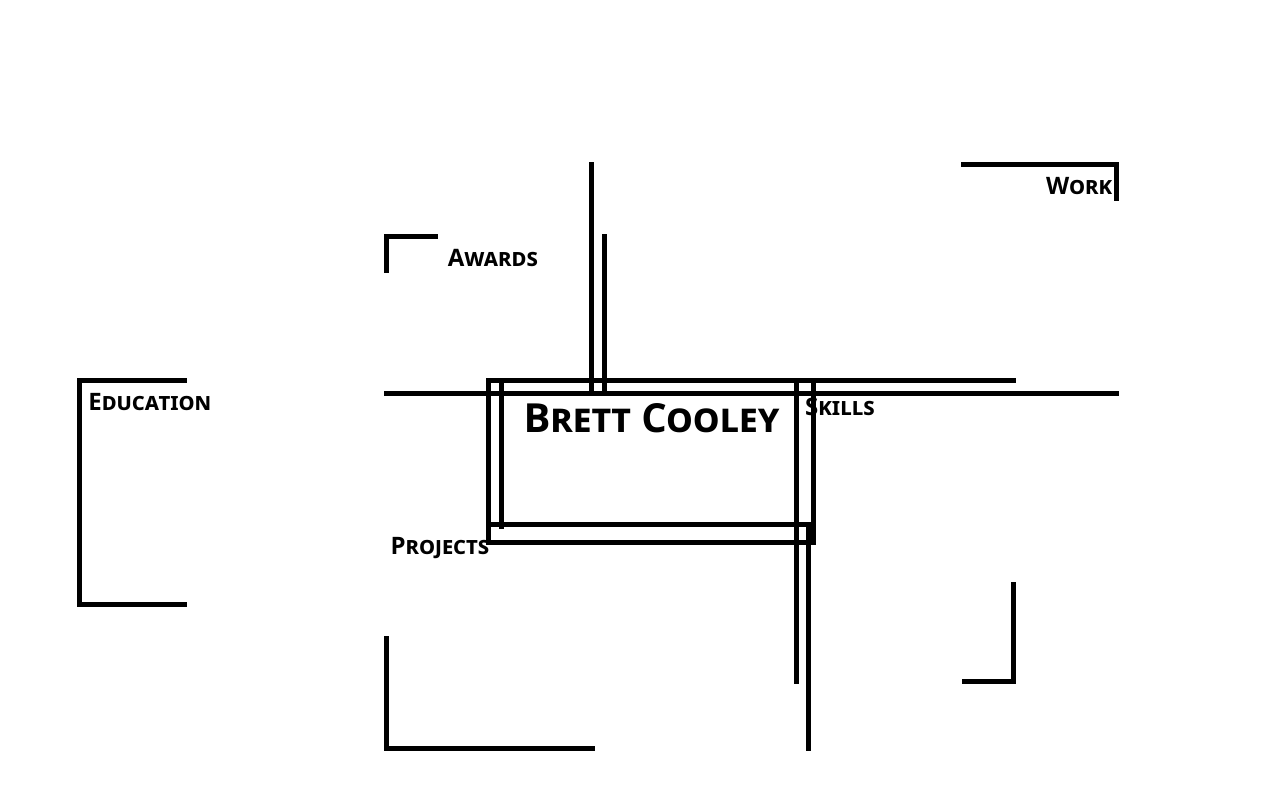
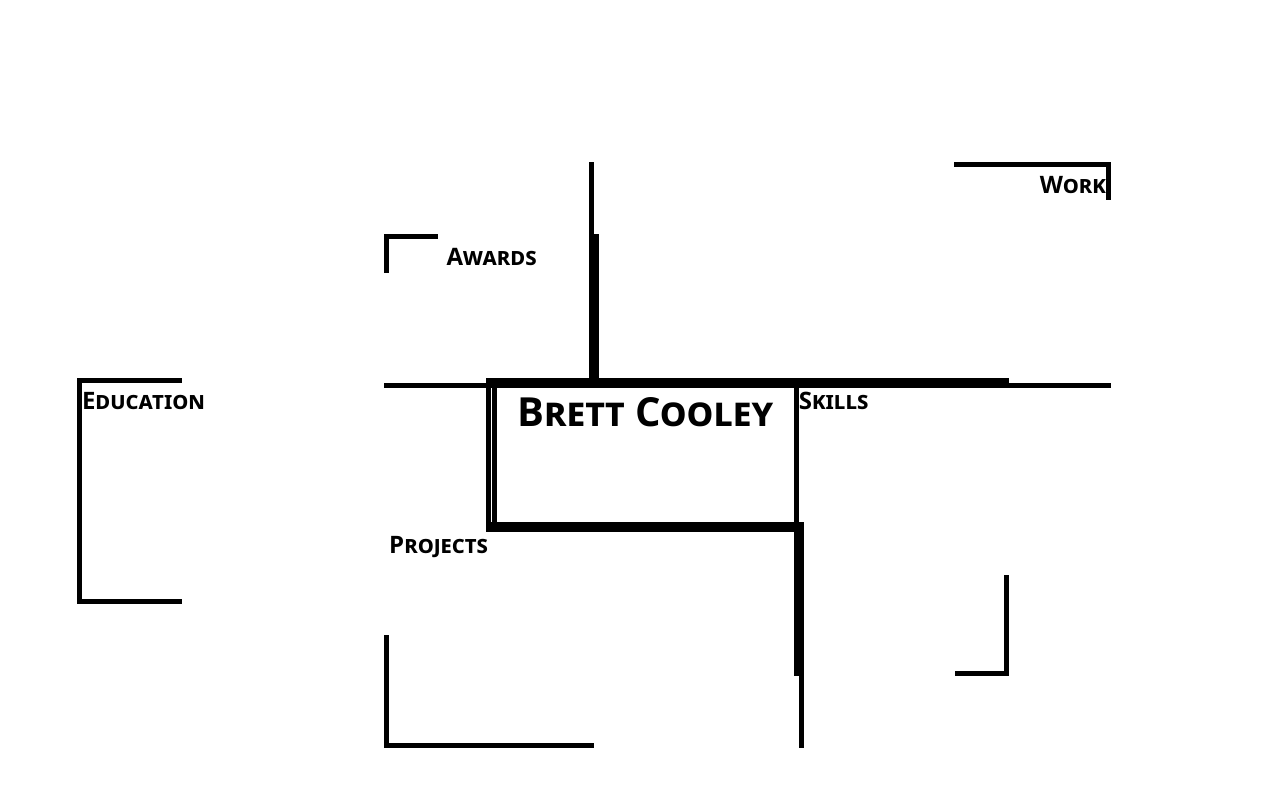
Before and after one commit to brcooley/brcooley.github.com, a Jekyll site: the page built from resume/index.html, in a window 1280 px wide. Shown: the top 790 px of the page. Built offline with Jekyll 4.4.1, drawn with Linux system fonts in a browser that asks for light colours; Markdown is read by kramdown in place of the engine named in the settings.

Commit message:
Standardized borders

```diff
--- a/css/resume-simple.css
+++ b/css/resume-simple.css
@@ -39,7 +39,7 @@ footer {
 
 .container {
   position: absolute;
-  padding: 0.5%; }
+  padding: 0.4%; }
 
 #content {
   height: 100%; }
@@ -50,15 +50,41 @@ footer {
   width: 24%;
   height: 16%;
   top: 42%;
-  left: 38%;
-  border: 5px solid black; }
+  left: 38%; }
+  #name:before {
+    content: "";
+    position: absolute;
+    border-top: 5px solid black;
+    left: 0%;
+    top: 0%;
+    right: 0%; }
+  #name .border-left {
+    content: "";
+    position: absolute;
+    border-left: 5px solid black;
+    left: 0%;
+    top: 0%;
+    bottom: 0%; }
+  #name:after {
+    content: "";
+    position: absolute;
+    border-bottom: 5px solid black;
+    left: 0%;
+    right: 0%;
+    bottom: 0%; }
+  #name .border-right {
+    content: "";
+    position: absolute;
+    border-right: 5px solid black;
+    top: 0%;
+    right: 0%;
+    bottom: 0%; }
 
 #edu {
   height: 24%;
   width: 32%;
   top: 42%;
-  left: 6%;
-  border-left: 5px solid black; }
+  left: 6%; }
   #edu:before {
     content: "";
     position: absolute;
@@ -66,6 +92,13 @@ footer {
     left: 0%;
     top: 0%;
     right: 75%; }
+  #edu .border-left {
+    content: "";
+    position: absolute;
+    border-left: 5px solid black;
+    left: 0%;
+    top: 0%;
+    bottom: 0%; }
   #edu:after {
     content: "";
     position: absolute;
@@ -86,9 +119,7 @@ footer {
   height: 24%;
   width: 40%;
   top: 18%;
-  left: 46%;
-  border-left: 5px solid black;
-  border-bottom: 5px solid black; }
+  left: 46%; }
   #work:before {
     content: "";
     position: absolute;
@@ -96,6 +127,20 @@ footer {
     left: 70%;
     top: 0%;
     right: 0%; }
+  #work .border-left {
+    content: "";
+    position: absolute;
+    border-left: 5px solid black;
+    left: 0%;
+    top: 0%;
+    bottom: 0%; }
+  #work:after {
+    content: "";
+    position: absolute;
+    border-bottom: 5px solid black;
+    left: 0%;
+    right: 0%;
+    bottom: 0%; }
   #work .border-right {
     content: "";
     position: absolute;
@@ -108,9 +153,21 @@ footer {
   height: 32%;
   width: 16%;
   top: 42%;
-  left: 62%;
-  border-top: 5px solid black;
-  border-left: 5px solid black; }
+  left: 62%; }
+  #skill:before {
+    content: "";
+    position: absolute;
+    border-top: 5px solid black;
+    left: 0%;
+    top: 0%;
+    right: 0%; }
+  #skill .border-left {
+    content: "";
+    position: absolute;
+    border-left: 5px solid black;
+    left: 0%;
+    top: 0%;
+    bottom: 0%; }
   #skill:after {
     content: "";
     position: absolute;
@@ -130,8 +187,7 @@ footer {
   height: 24%;
   width: 32%;
   top: 58%;
-  left: 30%;
-  border-right: 5px solid black; }
+  left: 30%; }
   #proj:before {
     content: "";
     position: absolute;
@@ -153,15 +209,20 @@ footer {
     left: 0%;
     right: 50%;
     bottom: 0%; }
+  #proj .border-right {
+    content: "";
+    position: absolute;
+    border-right: 5px solid black;
+    top: 0%;
+    right: 0%;
+    bottom: 0%; }
 
 #award {
   text-align: center;
   height: 16%;
   width: 16%;
   top: 26%;
-  left: 30%;
-  border-bottom: 5px solid black;
-  border-right: 5px solid black; }
+  left: 30%; }
   #award:before {
     content: "";
     position: absolute;
@@ -176,6 +237,20 @@ footer {
     left: 0%;
     top: 0%;
     bottom: 75%; }
+  #award:after {
+    content: "";
+    position: absolute;
+    border-bottom: 5px solid black;
+    left: 0%;
+    right: 0%;
+    bottom: 0%; }
+  #award .border-right {
+    content: "";
+    position: absolute;
+    border-right: 5px solid black;
+    top: 0%;
+    right: 0%;
+    bottom: 0%; }
 
 #return {
   display: none; }
```
Also changed, not shown: css/resume-simple.scss (+24 -12 lines).
